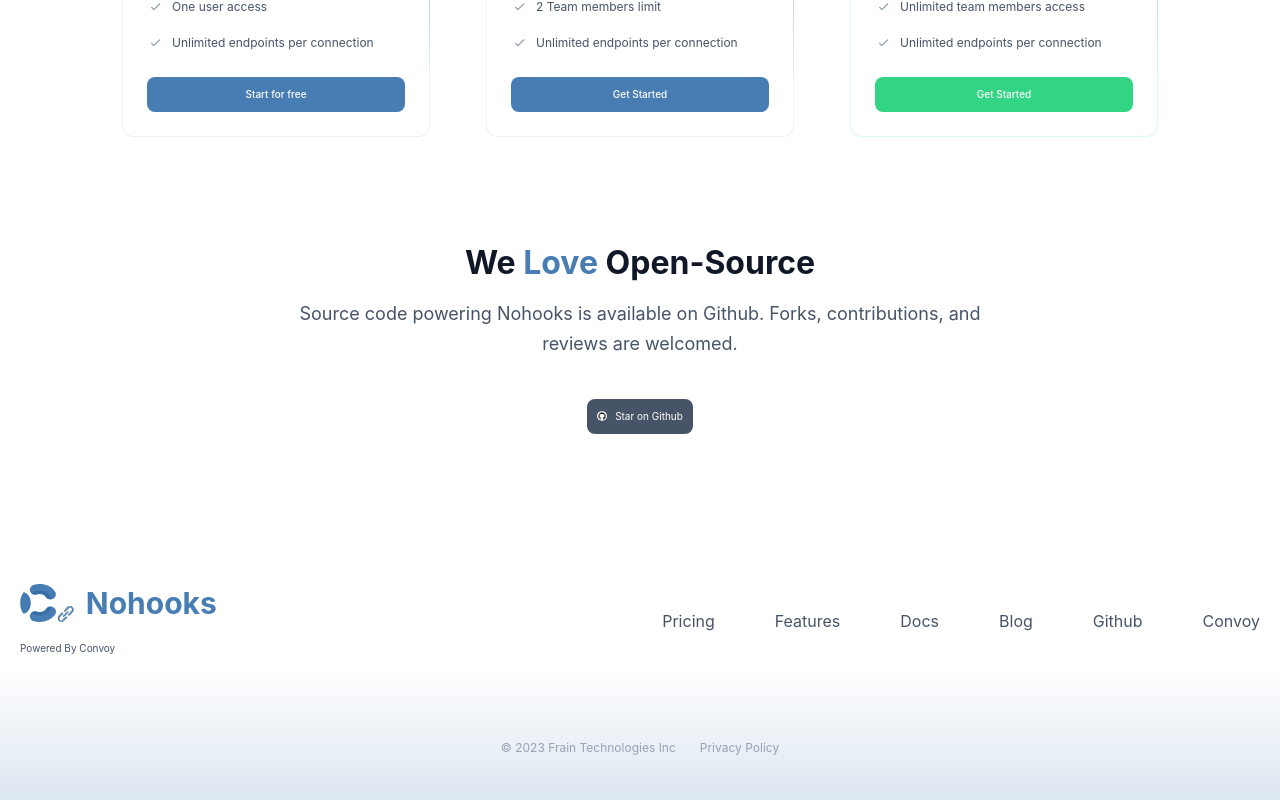
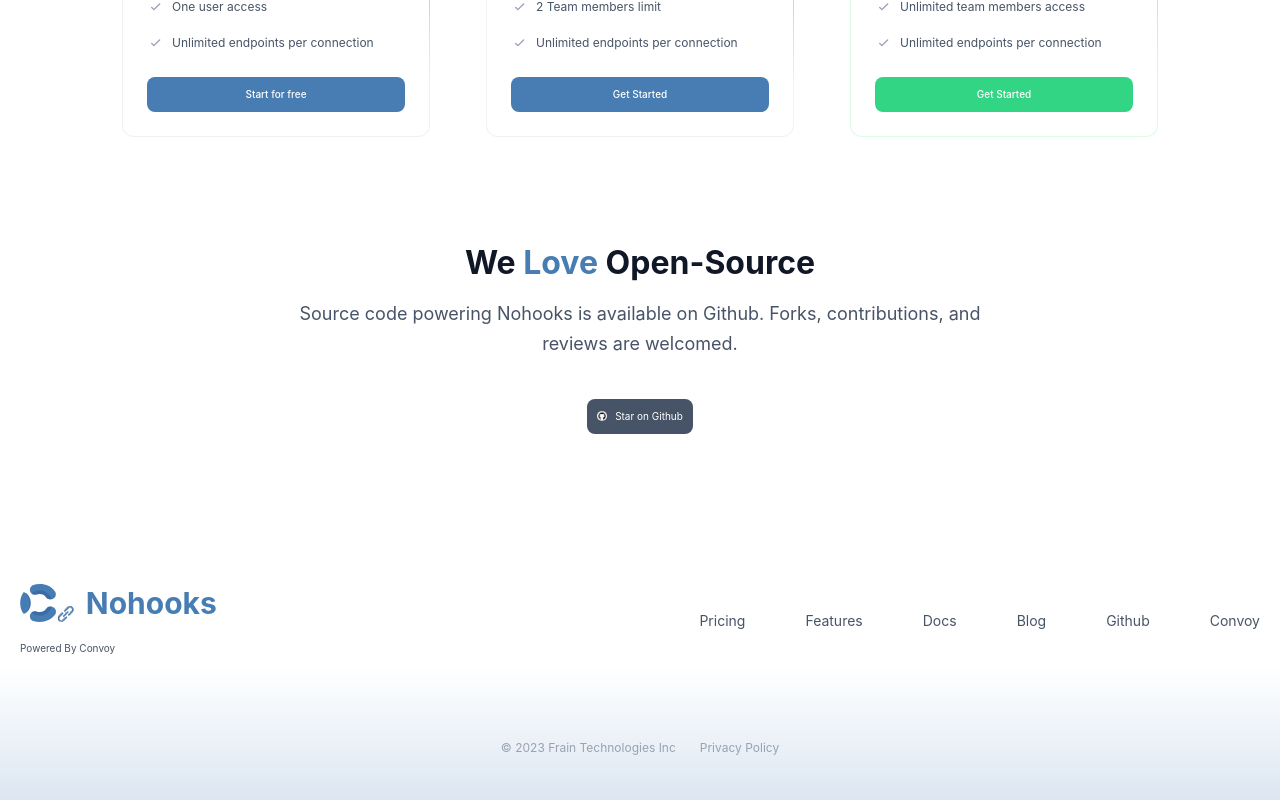
Before and after one commit to frain-dev/nohooks-website, a Nuxt app: page / in a window 1280 px wide. Shown: the part 2355-3155 px from the top of the page. Built offline with nearby package versions, Linux system fonts and the light colour scheme.

Commit message:
update: update footer links

```diff
--- a/components/Footer.vue
+++ b/components/Footer.vue
@@ -12,7 +12,7 @@
 			</div>
 
 			<ul class="flex mobile:flex-col gap-60px md:gap-40px mobile:gap-24px ml-auto mobile:ml-[unset] mobile:mt-30px">
-				<li class="text-16 text-gray-600" v-for="(link, i) in footerLinks" :key="i">
+				<li class="text-14 text-gray-600" v-for="(link, i) in footerLinks" :key="i">
 					<NuxtLink :to="link.route">{{ link.link }}</NuxtLink>
 				</li>
 			</ul>
--- a/pages/index.vue
+++ b/pages/index.vue
@@ -144,7 +144,7 @@ const plans = [
 <style lang="scss">
 .border-gradient {
 	background: linear-gradient(white, white) padding-box, linear-gradient(50deg, rgba(237, 242, 247, 1) 55%, rgba(71, 125, 179, 1) 100%) border-box;
-	border: 0.5px solid transparent;
+	border: 1px solid transparent;
 	&.pro {
 		background: linear-gradient(white, white) padding-box, linear-gradient(50deg, rgba(220, 250, 230, 1) 55%, rgba(71, 205, 137, 1) 100%) border-box;
 
```
